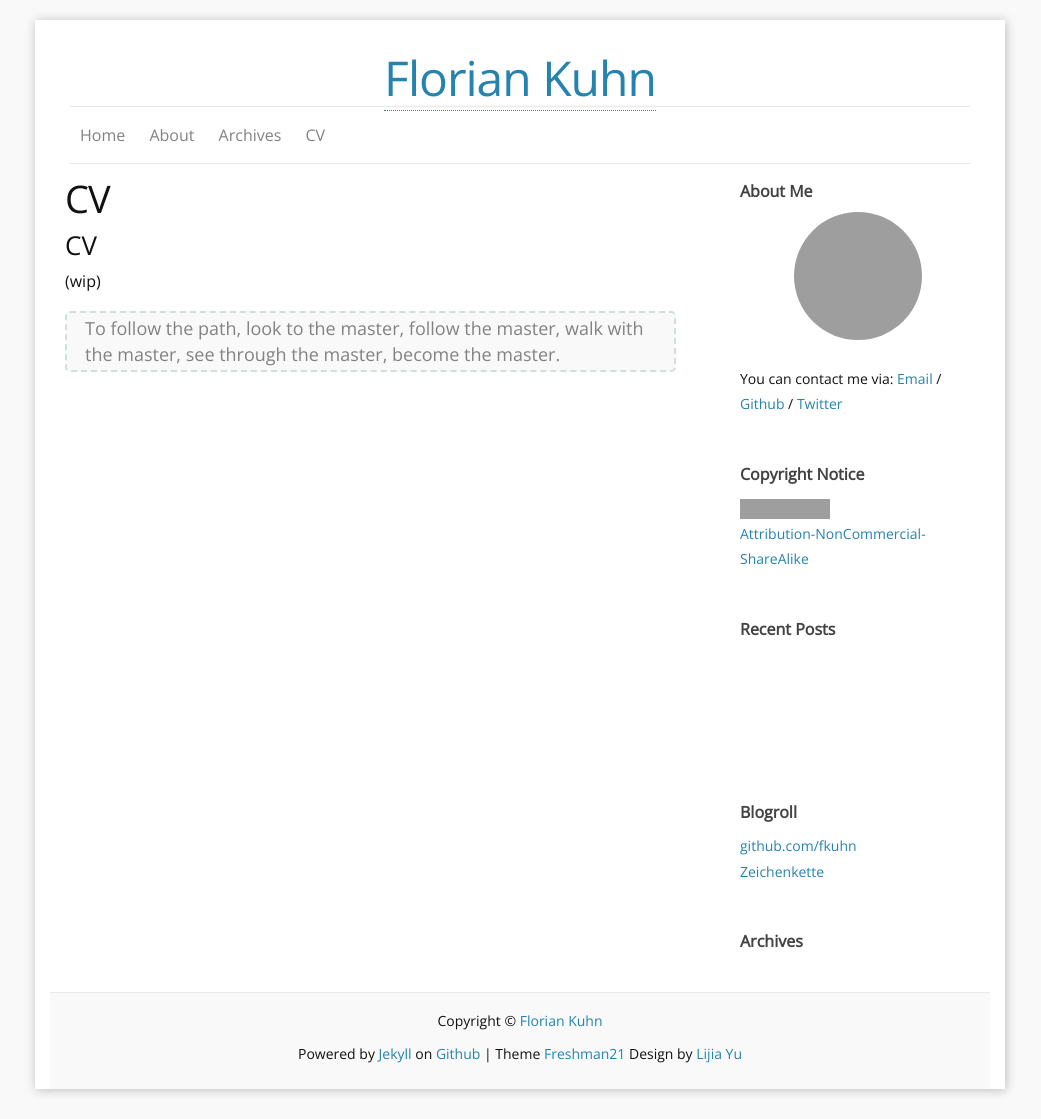
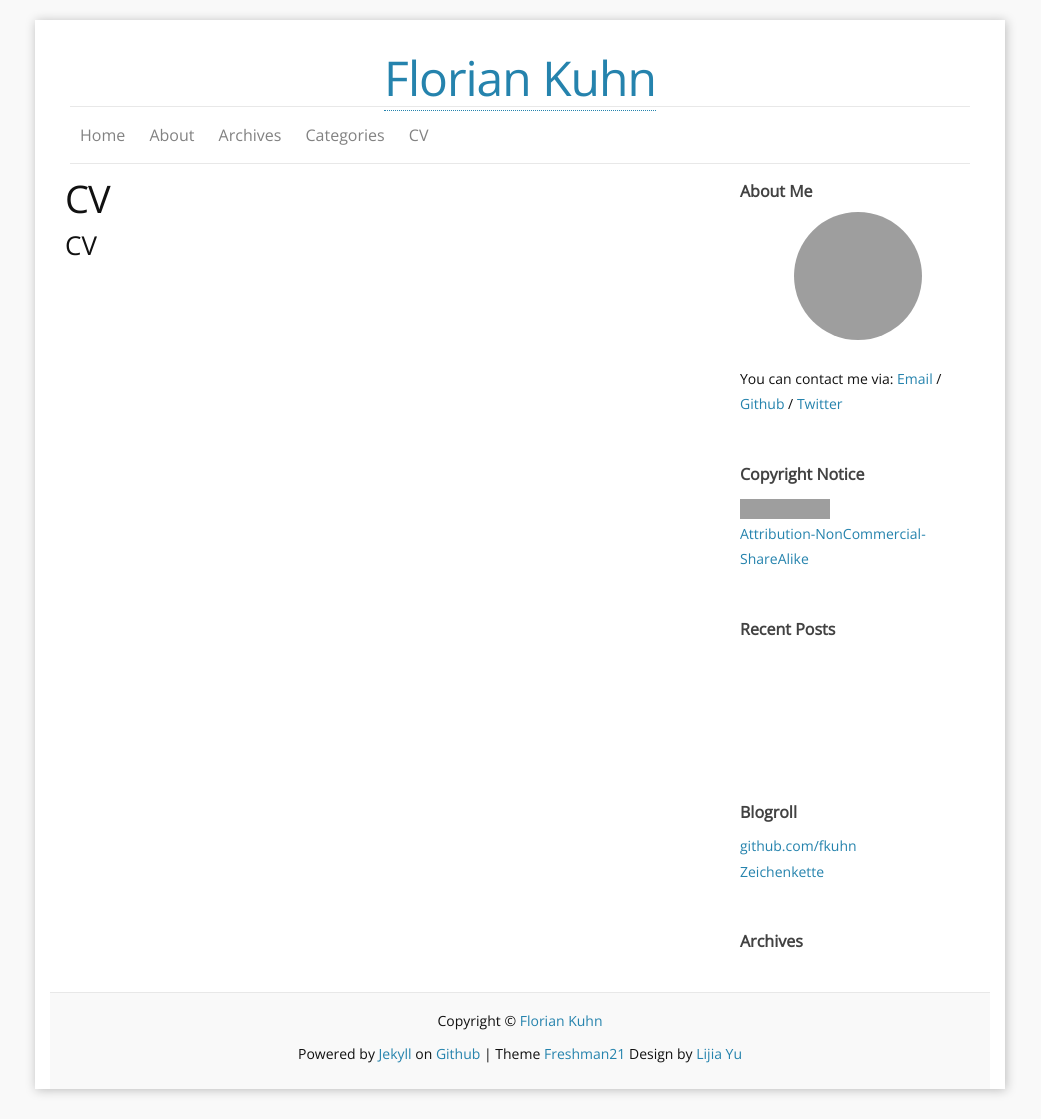
Before and after one commit to fkuhn/fkuhn.github.io, a Jekyll site: the page built from e_cv.md, in a window 1280 px wide. Shown: the whole page, without its empty margins (120-1161 px from the left). Built offline with Jekyll 4.4.1, drawn with Linux system fonts in a browser that asks for light colours; grey boxes are pictures that could not be loaded.

```diff
--- a/f_guestbook.md
+++ /dev/null
@@ -1,11 +0,0 @@
----
-published: true
-layout: page
-title: CV
-comments: no
-permalink: /cv/
----
-### CV
-(wip)
-
-> To follow the path, look to the master, follow the master, walk with the master, see through the master, become the master.
```
Also changed, not shown: b_about.md (+1 -2 lines), d_categories.md (+1 -1 lines), e_cv.md (added, +8 -0 lines), e_tags.md (deleted, +0 -26 lines), 1 other file.
